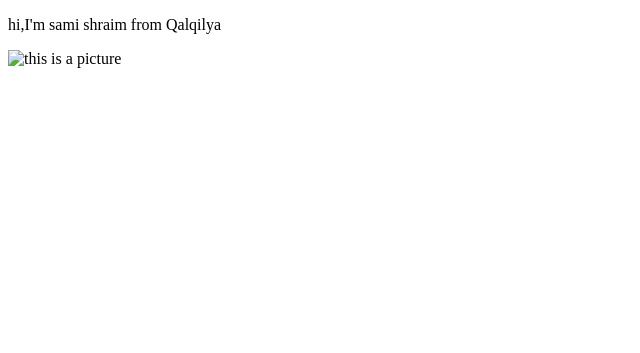
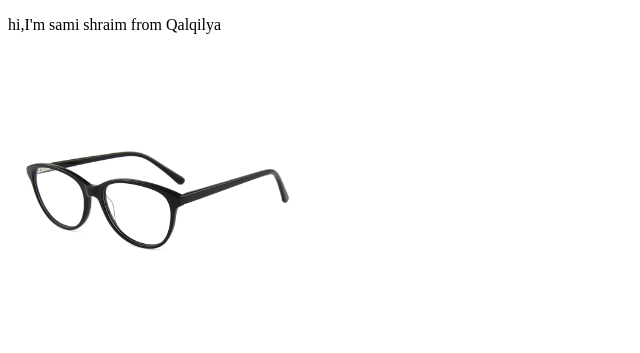
Before and after one commit to SamiShraim1/task1, a plain HTML site: page index.html in a window 1280 px wide. Shown: the whole page, without its empty margins (0-640 px from the left). Drawn offline with Linux system fonts and the light colour scheme.

Commit message:
index.html

```diff
--- a/index.html
+++ b/index.html
@@ -7,7 +7,7 @@
 
 
 <p>hi,I'm sami shraim from Qalqilya </p>
-<img src="../img/1.jpg" alt="this is a picture" width="300px" >
+<img src="1.jpg" alt="this is a picture" width="300px" >
 
 
 
```
